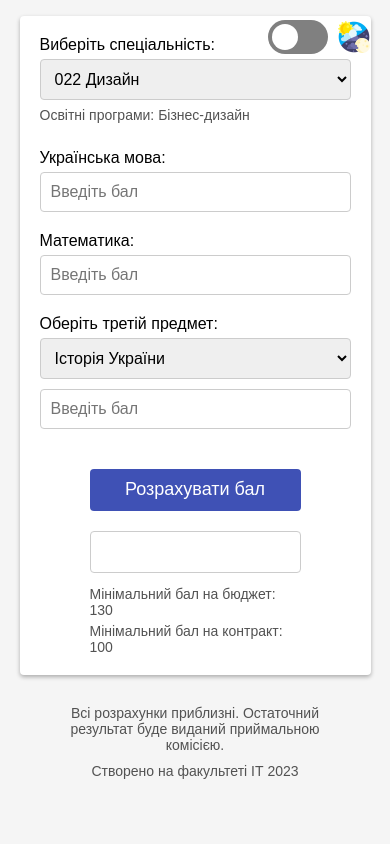
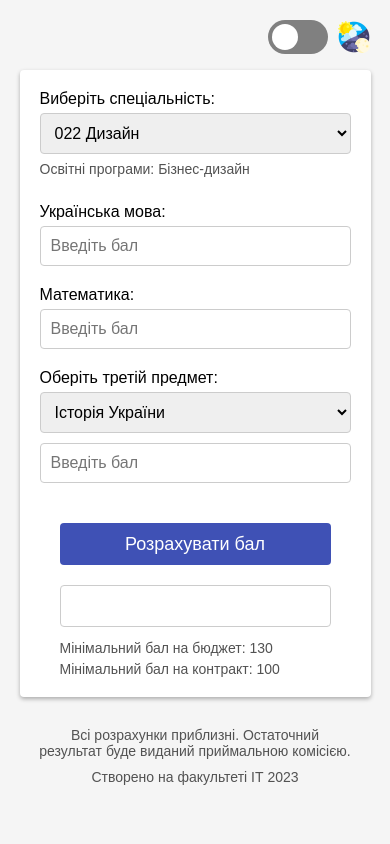
Before and after one commit to GoncharovNikit/univ-project, a PHP site: page / in a window 390 px wide. Run offline with PHP 8.4, Linux system fonts and the light colour scheme.

Commit message:
finished mobile adaptivity

```diff
--- a/css/index.css
+++ b/css/index.css
@@ -244,6 +244,10 @@ footer {
 }
 
 @media(max-width: 790px) {
+    .form {
+        margin-top: 0;
+    }
+
     .result-container {
         flex-direction: column;
         align-items: center;
@@ -269,4 +273,33 @@ footer {
     #score-budget, #score-contract {
         padding-left: 0;
     }
+
+    .result-container {
+        padding: 0 20px;
+    }
+
+    #label-below {
+        width: 80%;
+    }
 }
+
+@media(max-width: 340px) {
+    .result-container {
+        padding: 0;
+    }
+
+    #label-below, footer {
+        width: 95%;
+    }
+}
+
+@media(max-height: 870px) {
+    .form-container {
+        height: auto;
+        margin-top: 70px;
+    }
+
+    footer {
+        margin-bottom: 20px;
+    }
+}
--- a/index.html
+++ b/index.html
@@ -2,6 +2,7 @@
 <html lang="en">
 <head>
     <meta charset="UTF-8" />
+    <meta name="viewport" content="width=device-width, initial-scale=1.0">
     <title>Konkurs hneu</title>
     <link rel="icon" type="image/x-icon" href="img/icon1.png" />
     <link rel="stylesheet" href="css/index.css" />
```
